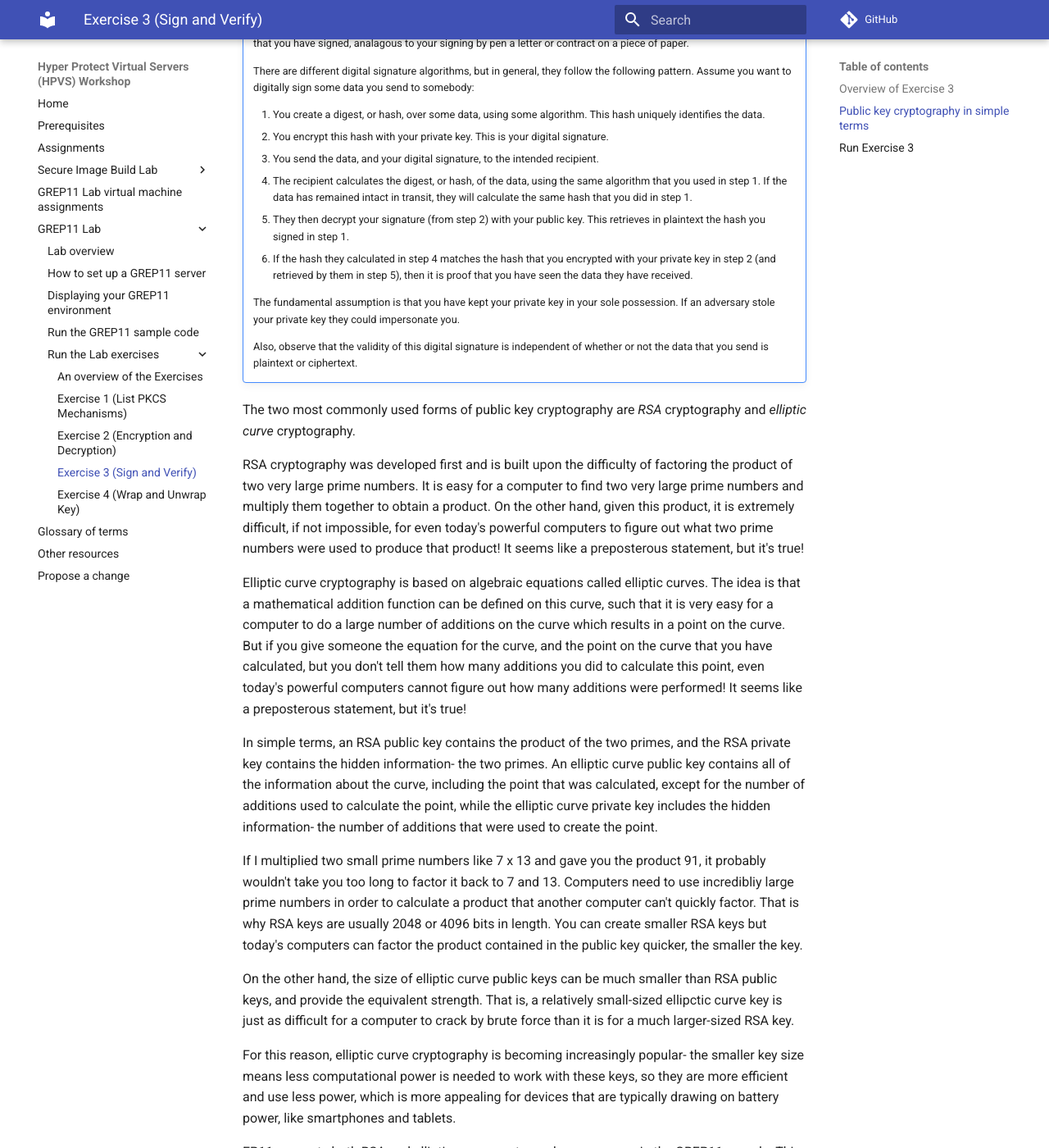
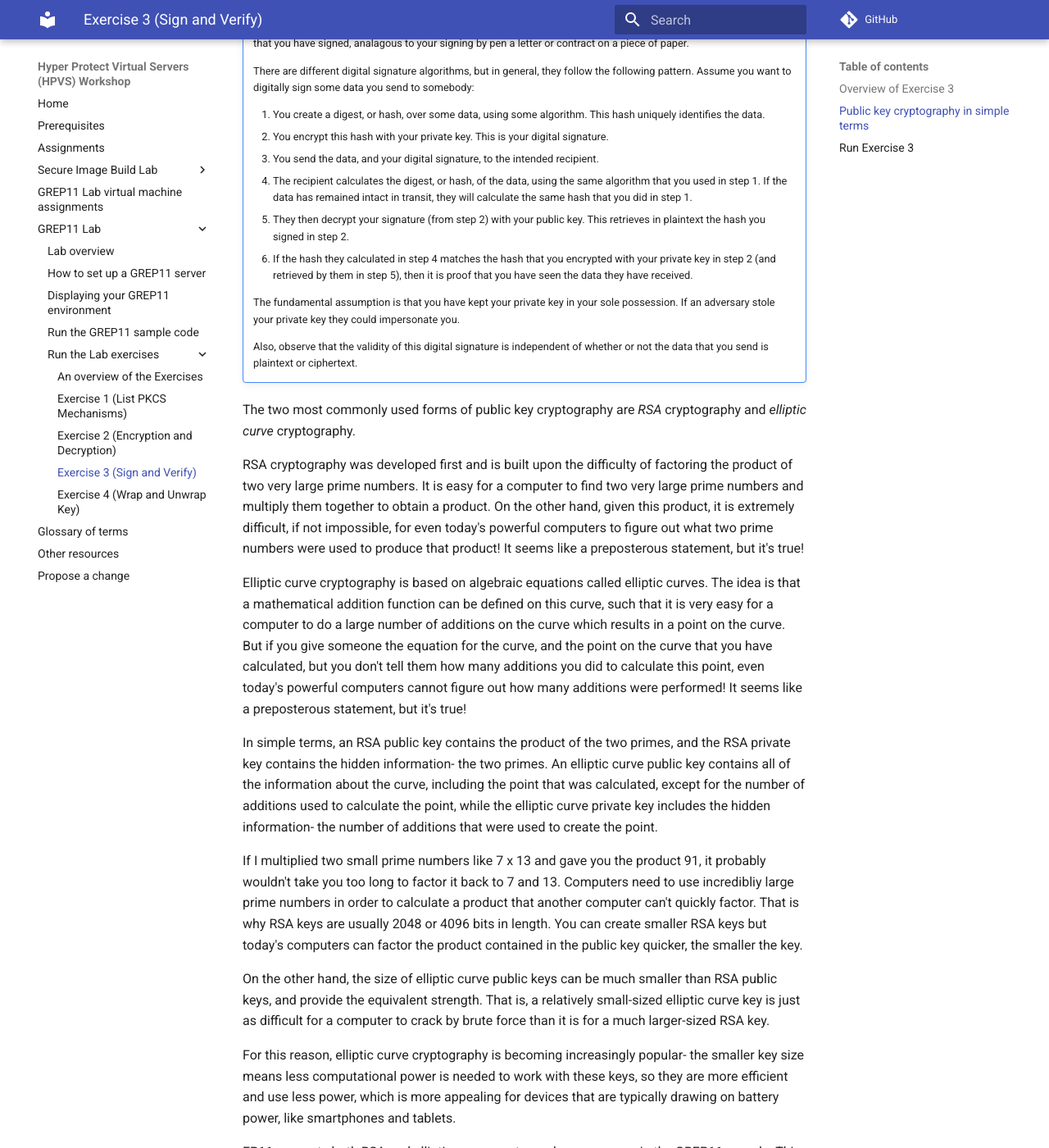
Before and after one commit to ibm-wsc/hyper-protect-virtual-servers-workshop, an MkDocs documentation site: the page built from docs/grep11-lab/lab-exercise3.md, in a window 1280 px wide and 1400 px high, scrolled down 904 px. Shown: the whole window at 82% size. Built offline with MkDocs 1.6.1 and Material for MkDocs 9.7.7, drawn with Linux system fonts in a browser that asks for light colours; comment, search, counter and statistics services are not loaded.

Commit message:
minor edits to exercise 3

```diff
--- a/docs/grep11-lab/lab-exercise3.md
+++ b/docs/grep11-lab/lab-exercise3.md
@@ -28,7 +28,7 @@ These key pairs can be used for encryption and decryption, as well as for creati
     2. You encrypt this hash with your private key. This is your digital signature.
     3. You send the data, and your digital signature, to the intended recipient.
     4. The recipient calculates the digest, or hash, of the data, using the same algorithm that you used in step 1. If the data has remained intact in transit, they will calculate the same hash that you did in step 1.
-    5. They then decrypt your signature (from step 2) with your public key. This retrieves in plaintext the hash you signed in step 1.
+    5. They then decrypt your signature (from step 2) with your public key. This retrieves in plaintext the hash you signed in step 2.
     6. If the hash they calculated in step 4 matches the hash that you encrypted with your private key in step 2 (and retrieved by them in step 5), then it is proof that you have seen the data they have received.
 
     The fundamental assumption is that you have kept your private key in your sole possession. If an adversary stole your private key they could impersonate you.
@@ -45,7 +45,7 @@ In simple terms, an RSA public key contains the product of the two primes, and t
 
 If I multiplied two small prime numbers like 7 x 13 and gave you the product 91, it probably wouldn't take you too long to factor it back to 7 and 13.  Computers need to use incredibliy large prime numbers in order to calculate a product that another computer can't quickly factor.  That is why RSA keys are usually 2048 or 4096 bits in length.  You can create smaller RSA keys but today's computers can factor the product contained in the public key quicker, the smaller the key.
 
-On the other hand, the size of elliptic curve public keys can be much smaller than RSA public keys, and provide the equivalent strength. That is, a relatively small-sized ellipctic curve key is just as difficult for a computer to crack by brute force than it is for a much larger-sized RSA key.
+On the other hand, the size of elliptic curve public keys can be much smaller than RSA public keys, and provide the equivalent strength. That is, a relatively small-sized elliptic curve key is just as difficult for a computer to crack by brute force than it is for a much larger-sized RSA key.
 
 For this reason, elliptic curve cryptography is becoming increasingly popular- the smaller key size means less computational power is needed to work with these keys, so they are more efficient and use less power, which is more appealing for devices that are typically drawing on battery power, like smartphones and tablets.
 
```
